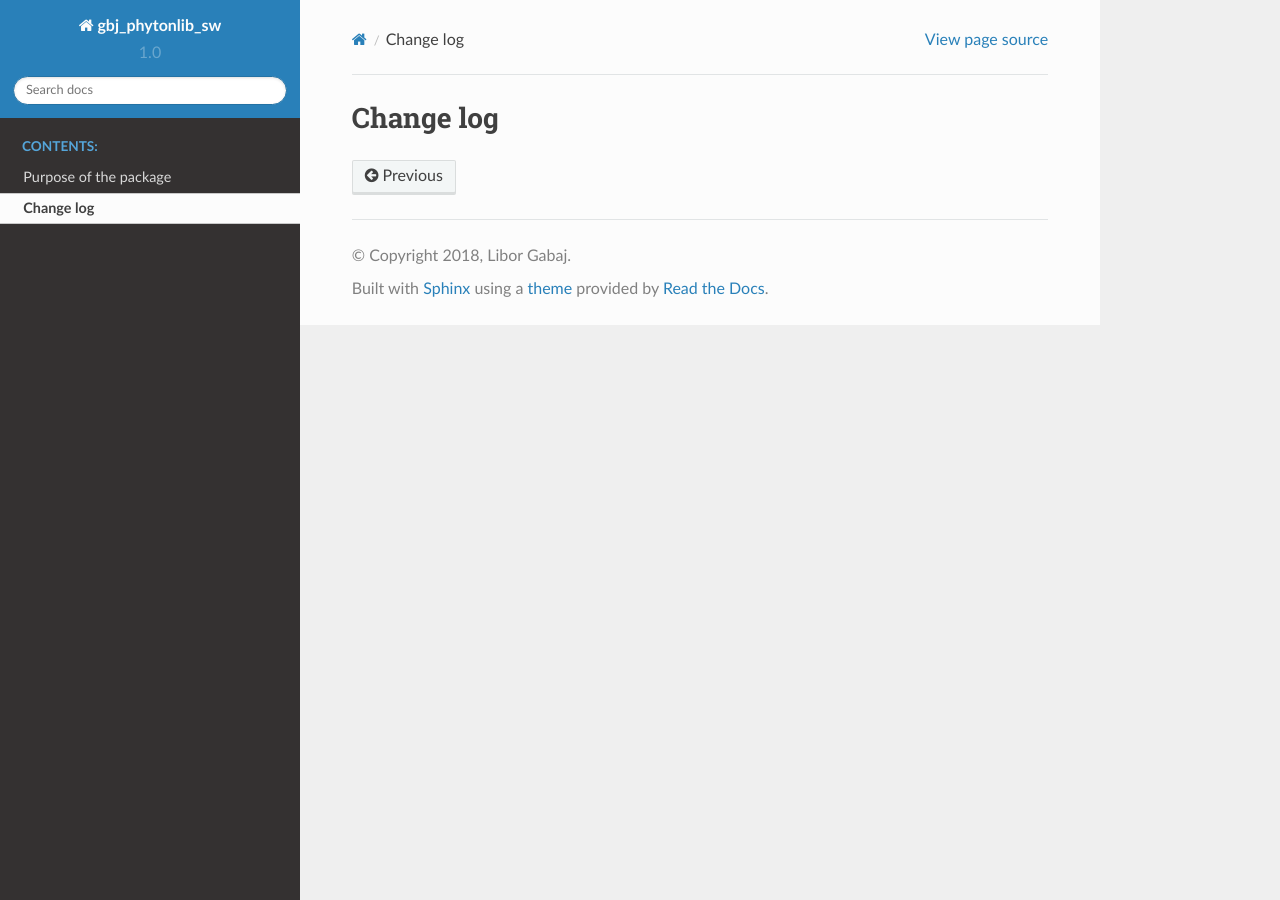
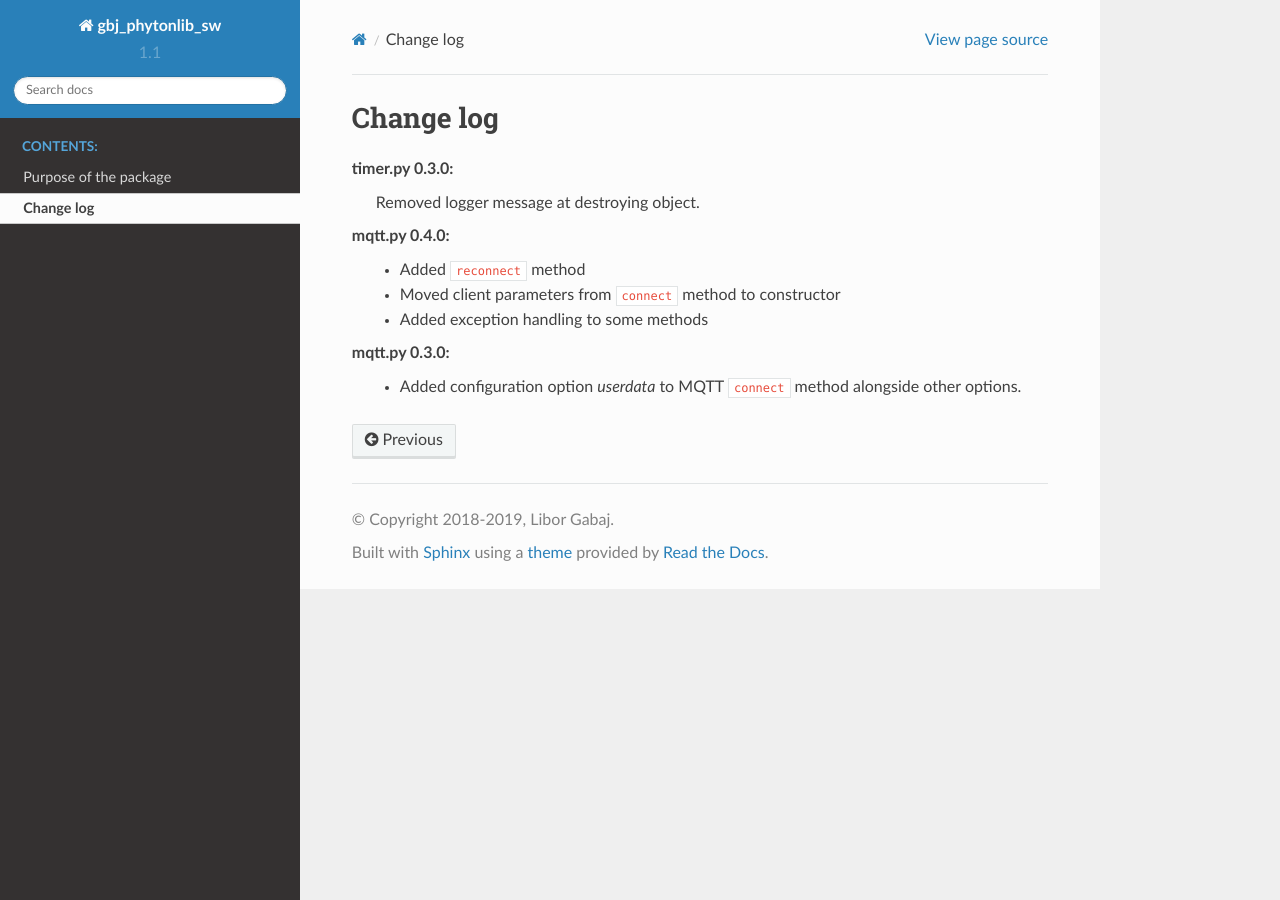
Before and after one commit to mrkalePythonLib/gbj_pythonlib_sw, a Sphinx documentation site: the page built from docs/source/changelog.rst, in a window 1280 px wide. Built offline with Sphinx 7.4.7 and the Read the Docs theme 2.0.0, drawn with Linux system fonts in a browser that asks for light colours.

Commit message:
Updated documentation.

```diff
--- a/docs/source/changelog.rst
+++ b/docs/source/changelog.rst
@@ -1,3 +1,12 @@
 **********
 Change log
 **********
+timer.py 0.3.0:
+  Removed logger message at destroying object.
+mqtt.py 0.4.0:
+  - Added ``reconnect`` method
+  - Moved client parameters from ``connect`` method to constructor
+  - Added exception handling to some methods
+mqtt.py 0.3.0:
+  - Added configuration option *userdata* to MQTT ``connect`` method alongside
+    other options.
--- a/docs/source/conf.py
+++ b/docs/source/conf.py
@@ -20,13 +20,13 @@
 # -- Project information -----------------------------------------------------
 
 project = u'gbj_phytonlib_sw'
-copyright = u'2018, Libor Gabaj'
+copyright = u'2018-2019, Libor Gabaj'
 author = u'Libor Gabaj'
 
 # The short X.Y version
-version = u'1.0'
+version = u'1.1'
 # The full version, including alpha/beta/rc tags
-release = u'1.0.0'
+release = u'1.1.0'
 
 
 # -- General configuration ---------------------------------------------------
```
